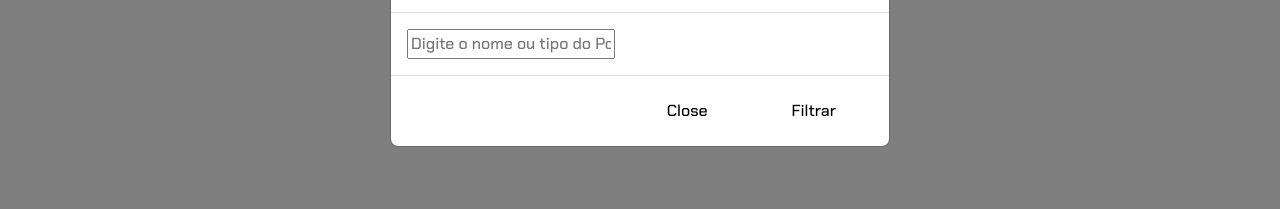
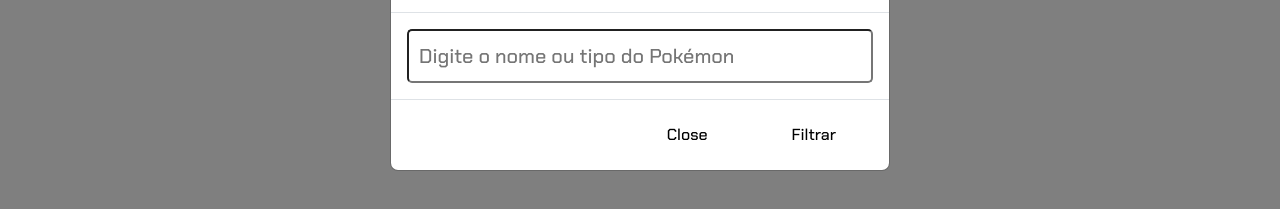
Before and after one commit to caduce3/pokedex, a plain HTML site: page index.html in a window 1280 px wide. Both pictures are taken after a click on the button "Filtrar". Shown: the part 79-288 px from the top of the page. Drawn offline with nearby package versions, Linux system fonts and the light colour scheme; no server answers.

Commit message:
inicializando o filtro

```diff
--- a/styles/navbar.css
+++ b/styles/navbar.css
@@ -25,6 +25,13 @@ body {
     border: 1px solid white!important;
     width: 25% !important;
 
+}
+
+#searchInput {
+    width: 100%!important;
+    border-radius: 5px!important;
+    padding: 10px !important;
+    font-size: 20px!important;
 }
 
 .container-fluid {
```
Also changed, not shown: index.html (+1 -1 lines).
